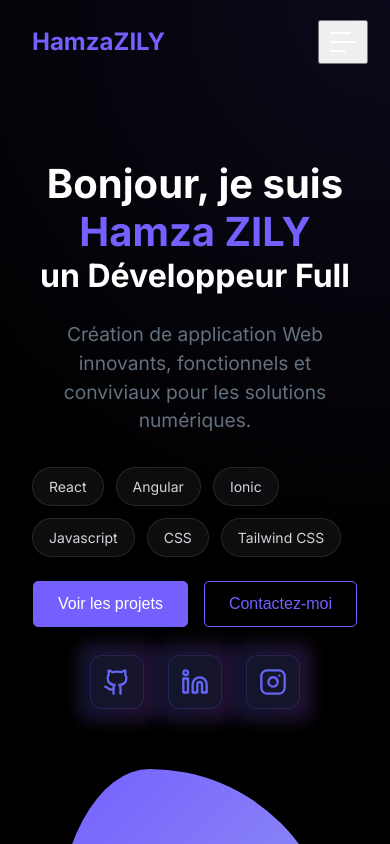
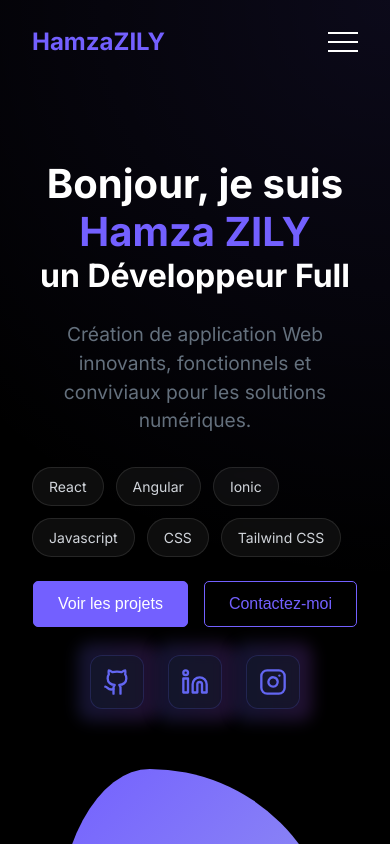
Before and after one commit to AkaMizzy/HamzaZILY_Officiel_Portfolio, a React (Create React App) app: page / in a window 390 px wide. Shown: the top 844 px of the page. Built offline with nearby package versions, Linux system fonts and the light colour scheme.

Commit message:
added a hamburger menu

```diff
--- a/public/index.html
+++ b/public/index.html
@@ -2,11 +2,13 @@
 <html lang="en">
   <head>
     <meta charset="utf-8" />
-    <link rel="icon" href="%PUBLIC_URL%/Photo.ico" />
     <meta name="viewport" content="width=device-width, initial-scale=1" />
     <meta name="theme-color" content="#000000" />
-    <link rel="apple-touch-icon" href="%PUBLIC_URL%/logo192.png" />
+
+    <link rel="apple-touch-icon" href="/Photo.ico" />
     <link rel="manifest" href="%PUBLIC_URL%/manifest.json" />
+    <link rel="icon" href="/Photo.ico" type="image/x-icon" />
+    <link rel="shortcut icon" href="/Photo.ico" type="image/x-icon" />
 
     <!-- SEO Meta Tags -->
     <meta name="title" content="Hamza ZILY- Full Stack Developer">
--- a/src/components/Footer.css
+++ b/src/components/Footer.css
@@ -71,6 +71,7 @@
   border: none;
   color: var(--text-secondary);
   cursor: pointer;
+
   font-family: inherit;
   font-size: inherit;
   padding: 0;
--- a/src/components/Navbar.css
+++ b/src/components/Navbar.css
@@ -82,70 +82,32 @@
   cursor: pointer;
 }
 
-/* Updated Modern Hamburger Icon */
 .hamburger {
-  width: 26px;
-  height: 20px;
-  position: relative;
-  cursor: pointer;
   display: flex;
   flex-direction: column;
   justify-content: space-between;
+  width: 30px;
+  height: 20px;
 }
 
 .hamburger span {
   display: block;
   width: 100%;
   height: 2px;
-  background: var(--text-primary);
-  border-radius: 4px;
-  transform-origin: left;
-  transition: all 0.3s cubic-bezier(0.4, 0.0, 0.2, 1);
+  background-color: var(--text-primary);
+  transition: all 0.3s ease;
 }
 
-.hamburger span:nth-child(1) {
-  transform: scaleX(0.8);
-}
-
-.hamburger span:nth-child(2) {
-  transform: scaleX(1);
-}
-
-.hamburger span:nth-child(3) {
-  transform: scaleX(0.6);
-}
-
-/* Hover animations */
-.hamburger:hover span {
-  background: var(--primary-color);
-}
-
-.hamburger:hover span:nth-child(1) {
-  transform: scaleX(1);
-}
-
-.hamburger:hover span:nth-child(3) {
-  transform: scaleX(1);
-}
-
-/* Active state (when menu is open) */
 .hamburger.active span:nth-child(1) {
-  transform: rotate(45deg) translateY(-2px);
-  width: 120%;
+  transform: translateY(9px) rotate(45deg);
 }
 
 .hamburger.active span:nth-child(2) {
   opacity: 0;
-  transform: translateX(-10px);
 }
 
 .hamburger.active span:nth-child(3) {
-  transform: rotate(-45deg) translateY(2px);
-  width: 120%;
-}
-
-.hamburger.active:hover span {
-  background: var(--primary-color);
+  transform: translateY(-9px) rotate(-45deg);
 }
 
 /* CV download button */
@@ -171,25 +133,6 @@
   color: var(--text-primary);
 }
 
-/* Safari-specific fixes */
-@supports (-webkit-touch-callout: none) {
-  .navbar-menu {
-    -webkit-overflow-scrolling: touch;
-    overscroll-behavior: contain;
-  }
-
-  .navbar-links {
-    -webkit-tap-highlight-color: transparent;
-  }
-
-  .navbar-links button,
-  .navbar-toggle {
-    cursor: pointer;
-    -webkit-tap-highlight-color: transparent;
-    touch-action: manipulation;
-  }
-}
-
 @media screen and (max-width: 768px) {
   .navbar-toggle {
     display: block;
@@ -204,23 +147,12 @@
     height: 100vh;
     background-color: var(--bg-secondary);
     padding: 5rem 2rem;
-    transition: transform 0.3s ease-out;
-    transform: translateX(100%);
-    overflow-y: auto;
-    -webkit-overflow-scrolling: touch;
-    will-change: transform;
+    transition: all 0.3s ease;
+    z-index: 999;
   }
 
   .navbar-menu.active {
-    transform: translateX(0);
     right: 0;
-  }
-
-  .navbar-toggle {
-    position: relative;
-    z-index: 1001;
-    padding: 10px;
-    margin: -10px;
   }
 
   .navbar-links {
--- a/src/components/Navbar.js
+++ b/src/components/Navbar.js
@@ -1,4 +1,4 @@
-import React, { useState, useEffect, useCallback } from 'react';
+import React, { useState, useEffect } from 'react';
 import './Navbar.css';
 import cv from "../assets/pdf/CV_Hamza_Zily.pdf"
 
@@ -14,56 +14,26 @@ const Navbar = () => {
     { id: 'contact', label: 'Contact' }
   ];
 
-  // Improved scroll handling for Safari
-  const scrollToSection = useCallback((sectionId) => {
+  const scrollToSection = (sectionId) => {
     const element = document.getElementById(sectionId);
-    if (!element) return;
-
-    // Close menu first to prevent iOS issues
-    setIsOpen(false);
-
-    // Small delay to ensure menu is closed
-    setTimeout(() => {
-      const offset = 80;
-      const elementPosition = element.getBoundingClientRect().top + window.pageYOffset;
-
-      // Use requestAnimationFrame for smoother scrolling
-      window.requestAnimationFrame(() => {
+    const offset = 80; // Height of the navbar
+    if (element) {
+      const elementPosition = element.offsetTop;
       window.scrollTo({
         top: elementPosition - offset,
         behavior: 'smooth'
       });
-      });
-    }, 10);
-  }, []);
+    }
+    setIsOpen(false);
+  };
 
-  // Improved menu toggle for iOS
-  const toggleMenu = useCallback(() => {
-    // Prevent scroll when menu is open
-    if (!isOpen) {
-      document.body.style.overflow = 'hidden';
-    } else {
-      document.body.style.overflow = 'visible';
-    }
-    setIsOpen(!isOpen);
-  }, [isOpen]);
+  // Update active section based on scroll position
+  useEffect(() => {
+    const handleScroll = () => {
+      // Update navbar background
+      setScrolled(window.scrollY > 50);
 
-  // Cleanup on unmount
-  useEffect(() => {
-    return () => {
-      document.body.style.overflow = 'visible';
-    };
-  }, []);
-
-  // Update scroll handler with improved performance
-  useEffect(() => {
-    let ticking = false;
-
-    const handleScroll = () => {
-      if (!ticking) {
-        window.requestAnimationFrame(() => {
-          setScrolled(window.pageYOffset > 50);
-
+      // Update active section
       const sections = navItems.map(item => {
         const element = document.getElementById(item.id);
         if (element) {
@@ -76,7 +46,8 @@ const Navbar = () => {
         return null;
       }).filter(Boolean);
 
-          const currentPosition = window.pageYOffset + 100;
+      const currentPosition = window.scrollY + 100;
+
       const currentSection = sections.find(section =>
         currentPosition >= section.offset &&
         currentPosition < section.offset + section.height
@@ -85,16 +56,11 @@ const Navbar = () => {
       if (currentSection) {
         setActiveSection(currentSection.id);
       }
-
-          ticking = false;
-        });
-        ticking = true;
-      }
     };
 
-    window.addEventListener('scroll', handleScroll, { passive: true });
+    window.addEventListener('scroll', handleScroll);
     return () => window.removeEventListener('scroll', handleScroll);
-  }, [navItems]);
+  }, []);
   const handleDownload = (e) => {
       e.preventDefault();
       const link = document.createElement("a");
@@ -117,11 +83,7 @@ const Navbar = () => {
                 key={item.id}
                 className={activeSection === item.id ? 'active' : ''}
               >
-                <button
-                  onClick={() => scrollToSection(item.id)}
-                  role="link"
-                  aria-label={`Scroll to ${item.label}`}
-                >
+                <button onClick={() => scrollToSection(item.id)}>
                   {item.label}
                 </button>
               </li>
@@ -137,18 +99,13 @@ const Navbar = () => {
           </ul>
         </div>
 
-        <button
-          className="navbar-toggle"
-          onClick={toggleMenu}
-          aria-label="Toggle menu"
-          aria-expanded={isOpen}
-        >
+        <div className="navbar-toggle" onClick={() => setIsOpen(!isOpen)}>
           <div className={`hamburger ${isOpen ? 'active' : ''}`}>
             <span></span>
             <span></span>
             <span></span>
           </div>
-        </button>
+        </div>
       </div>
     </nav>
   );
```
Also changed, not shown: 1 other file (tests, documents, lock files or other folders). Lines whose indentation alone changed are shown as unchanged.
